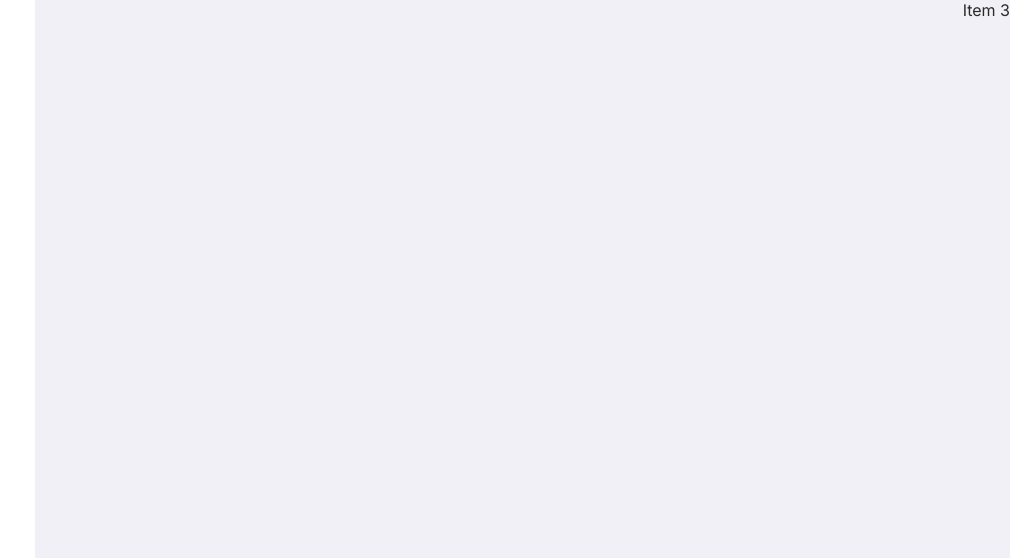
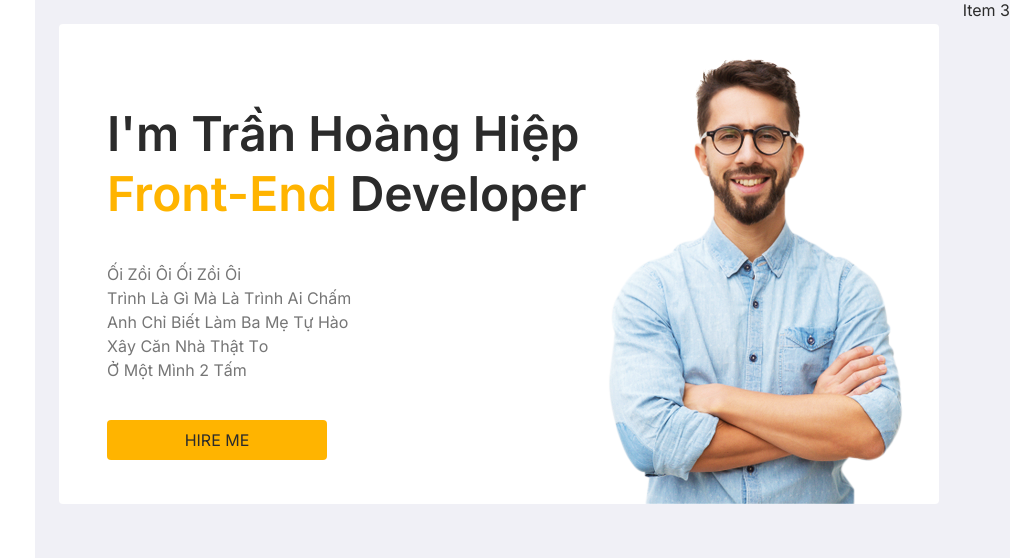
Before and after one commit to congchuahiep/portfolio-tkw, a plain HTML site: page index.html in a window 1280 px wide. Shown: the top 558 px of the page, 270-1280 px from the left. Drawn offline with Linux system fonts and the light colour scheme.

Commit message:
add hero section

```diff
--- a/css/button.css
+++ b/css/button.css
@@ -5,4 +5,15 @@
 	height: 40px;
 	justify-content: center;
 	align-items: center;
+    border-radius: 4px;
 }
+
+.button:hover {
+	background-color: var(--primary);
+	display: flex;
+	width: 220px;
+	height: 40px;
+	justify-content: center;
+	align-items: center;
+    border-radius: 4px;
+}
--- /dev/null
+++ b/css/hero.css
@@ -0,0 +1,7 @@
+.hero {
+    position: relative;
+    margin: 24px;
+    background-color: var(--surface);
+    height: 480px;
+    border-radius: 4px;
+}
--- a/index.html
+++ b/index.html
@@ -13,6 +13,7 @@
 
   <link rel="stylesheet" type="text/css" href="css/progress-bar.css">
   <link rel="stylesheet" type="text/css" href="css/button.css">
+  <link rel="stylesheet" type="text/css" href="css/hero.css">
 
   <style>
     :root {
@@ -38,13 +39,36 @@
       font-size: 13px;
     }
 
+    h1 {
+      font-style: normal;
+      margin: 0;
+      font-size: 48px;
+      font-style: normal;
+      font-weight: 600;
+      line-height: 126%;
+    }
+
     h4 {
-      color: var(--foreground);
       font-size: 18px;
       font-style: normal;
       font-weight: 500;
       line-height: 100%;
       margin: 0;
+    }
+
+    h6 {
+      color: var(--Paragraph-Font, #767676);
+      font-kerning: none;
+      font-feature-settings: 'calt' off;
+
+      /* H6 - 16px */
+      font-family: Inter;
+      font-size: 16px;
+      font-style: normal;
+      font-weight: 400;
+      line-height: 24px;
+      /* 150% */
+      text-transform: capitalize;
     }
 
     hr {
@@ -62,6 +86,9 @@
       background-color: var(--surface);
     }
 
+    .absolute {
+      position: absolute;
+    }
 
     .my-12 {
       margin: 12px auto;
@@ -81,6 +108,14 @@
 
     .mb-8 {
       margin-bottom: 8px;
+    }
+
+    .p-48 {
+      padding: 48px;
+    }
+
+    .pt-80 {
+      padding-top: 80px;
     }
 
     .flex {
@@ -128,6 +163,10 @@
       font-weight: 600;
     }
 
+    .text-primary {
+      color: var(--primary)
+    }
+
     .text-secondary {
       color: var(--secondary-foreground);
     }
@@ -168,8 +207,8 @@
   <div class="flex">
 
     <!-- LEFT BAR -->
-    <div class="leftbar">
-      <div class="leftbar-item">
+    <div class="leftbar"">
+      <div class=" leftbar-item">
       <img class="avatar-container mt-12" src="assets/avatar.jpg" alt="a guy">
       <h4 class="mt-12">Trần Hoàng Hiệp</h4>
       <p class="text-secondary mb-8">Front-End developer</p>
@@ -346,8 +385,28 @@
 
   <!-- MAIN TOPIC -->
   <div class="flex-grow">
+    <div class="hero">
+      <div class="p-48 pt-80">
+        <h1>
+          I'm Trần Hoàng Hiệp
+          <br>
+          <span class="text-primary">Front-End</span> Developer
+        </h1>
+        <h6>
+          Ối zồi ôi ối zồi ôi <br>
+          Trình là gì mà là trình ai chấm <br>
+          Anh chỉ biết làm ba mẹ tự hào <br>
+          Xây căn nhà thật to <br>
+          Ở một mình 2 tấm <br>
+        </h6>
 
+        <div class="button">
+          HIRE ME
+        </div>
+      </div>
 
+      <img src="assets/hero-image.png" class="absolute" style="right: 24px; bottom: 0;">
+    </div>
   </div>
 
   <!-- RIGHT BAR -->
```
Also changed, not shown: assets/hero-image.png (added). Lines whose indentation alone changed are shown as unchanged.
